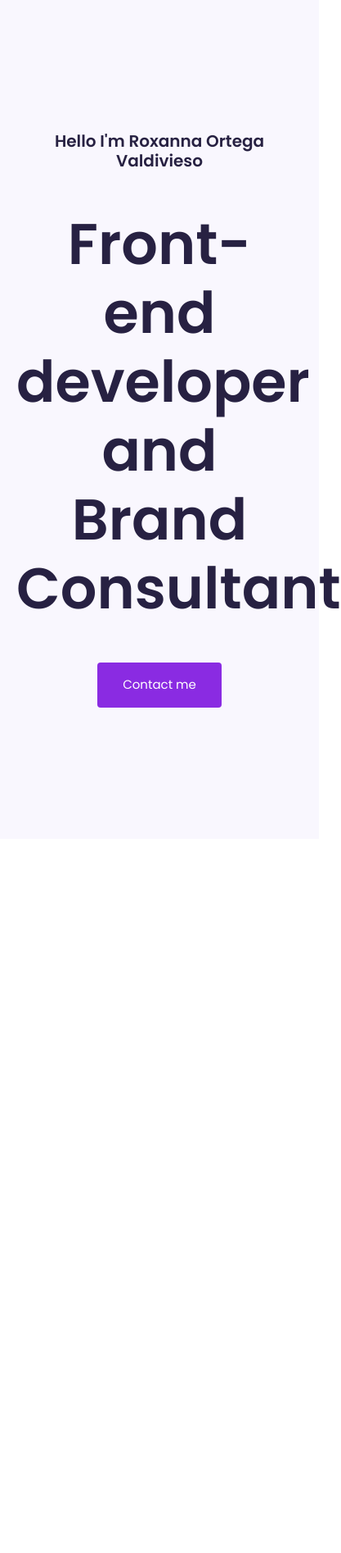
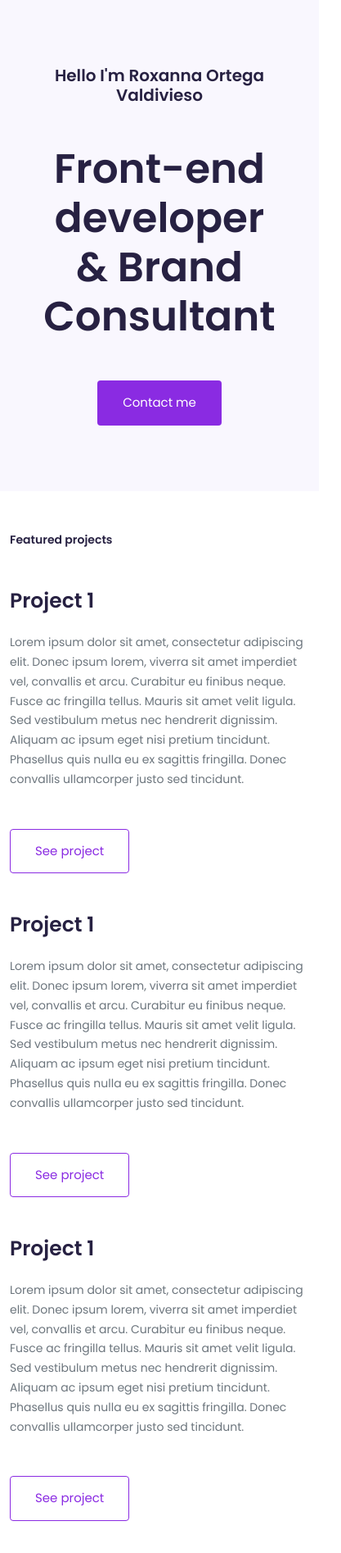
Before and after one commit to annaxor/portfolio-project, a plain HTML site: page index.html in a window 390 px wide. Shown: the whole page at 82% size, 417 px wide, since content can reach past the window. Before the commit the page ends 1023 px from the top, so only its background shows below. Drawn offline with nearby package versions, Linux system fonts and the light colour scheme.

Commit message:
fetured project in grid

```diff
--- a/index.html
+++ b/index.html
@@ -32,10 +32,85 @@
   <body>
     <div class="hero">
       <h1>Hello I'm Roxanna Ortega Valdivieso</h1>
-      <h2 class="mb-5 mt-5">Front-end developer and Brand Consultant</h2>
+      <h2 class="mb-5 mt-5">
+        Front-end developer <br />
+        & Brand Consultant
+      </h2>
       <div>
         <a href="#" class="btn btn-branding">Contact me</a>
       </div>
     </div>
+    <div class="container">
+      <p class="mb-5 mt-5 featured-title">Featured projects</p>
+    </div>
+    <div class="container">
+      <div class="row mb-5">
+        <div class="col d-none d-lg-block">
+          <img src="images/yogurt.png" class="img-fluid" alt="" />
+        </div>
+        <div class="col">
+          <div class="project-description">
+            <h2 class="featured-project mb-4">Project 1</h2>
+            <p class="mb-5 text-muted">
+              Lorem ipsum dolor sit amet, consectetur adipiscing elit. Donec
+              ipsum lorem, viverra sit amet imperdiet vel, convallis et arcu.
+              Curabitur eu finibus neque. Fusce ac fringilla tellus. Mauris sit
+              amet velit ligula. Sed vestibulum metus nec hendrerit dignissim.
+              Aliquam ac ipsum eget nisi pretium tincidunt. Phasellus quis nulla
+              eu ex sagittis fringilla. Donec convallis ullamcorper justo sed
+              tincidunt.
+            </p>
+            <div>
+              <a href="#" class="btn btn-branding-outline">See project</a>
+            </div>
+          </div>
+        </div>
+      </div>
+
+      <div class="row mb-5">
+        <div class="col">
+          <div class="project-description">
+            <h2 class="featured-project mb-4">Project 1</h2>
+            <p class="mb-5 text-muted">
+              Lorem ipsum dolor sit amet, consectetur adipiscing elit. Donec
+              ipsum lorem, viverra sit amet imperdiet vel, convallis et arcu.
+              Curabitur eu finibus neque. Fusce ac fringilla tellus. Mauris sit
+              amet velit ligula. Sed vestibulum metus nec hendrerit dignissim.
+              Aliquam ac ipsum eget nisi pretium tincidunt. Phasellus quis nulla
+              eu ex sagittis fringilla. Donec convallis ullamcorper justo sed
+              tincidunt.
+            </p>
+            <div>
+              <a href="#" class="btn btn-branding-outline">See project</a>
+            </div>
+          </div>
+        </div>
+        <div class="col d-none d-lg-block">
+          <img src="images/yoga.png" class="img-fluid" alt="" />
+        </div>
+      </div>
+      <div class="row mb-5">
+        <div class="col d-none d-lg-block">
+          <img src="images/weather.png" class="img-fluid" alt="" />
+        </div>
+        <div class="col">
+          <div class="project-description">
+            <h2 class="featured-project mb-4">Project 1</h2>
+            <p class="mb-5 text-muted">
+              Lorem ipsum dolor sit amet, consectetur adipiscing elit. Donec
+              ipsum lorem, viverra sit amet imperdiet vel, convallis et arcu.
+              Curabitur eu finibus neque. Fusce ac fringilla tellus. Mauris sit
+              amet velit ligula. Sed vestibulum metus nec hendrerit dignissim.
+              Aliquam ac ipsum eget nisi pretium tincidunt. Phasellus quis nulla
+              eu ex sagittis fringilla. Donec convallis ullamcorper justo sed
+              tincidunt.
+            </p>
+            <div>
+              <a href="#" class="btn btn-branding-outline">See project</a>
+            </div>
+          </div>
+        </div>
+      </div>
+    </div>
   </body>
 </html>
--- a/styles/app.css
+++ b/styles/app.css
@@ -7,6 +7,25 @@
 body {
   font-family: var(--default-font-family);
   color: #272142;
+}
+
+h1 {
+  font-size: 20px;
+  font-weight: 800;
+  margin: 0;
+}
+
+p {
+  font-size: 14px;
+  line-height: 1.7;
+}
+
+.featured-project {
+  font-size: 40px;
+}
+
+.featured-title {
+  font-weight: 800 !important;
 }
 
 .hero {
@@ -26,15 +45,39 @@ h2 {
   font-size: 70px;
 }
 
-h1 {
-  font-size: 20px;
-  font-weight: 800;
-  margin: 0;
-}
-
 .btn-branding {
   background-color: var(--branding-color);
   color: white;
   font-size: 15px;
   padding: 15px 30px;
 }
+
+.btn-branding-outline {
+  border-radius: 4px;
+  border: 1px solid var(--branding-color);
+  color: var(--branding-color);
+  font-size: 15px;
+  padding: 15px 30px;
+}
+
+.project-description {
+  padding: 130px 60px;
+}
+
+@media (max-width: 960px) {
+  .project-description {
+    padding: 0px;
+  }
+  .hero h2 {
+    font-weight: 800;
+    font-size: 50px;
+  }
+  .featured-project {
+    font-size: 25px;
+    font-weight: 800;
+  }
+
+  .hero {
+    padding: 80px 20px;
+  }
+}
```
Also changed, not shown: images/weather.png (added), images/yoga.png (added), images/yogurt.png (added).
